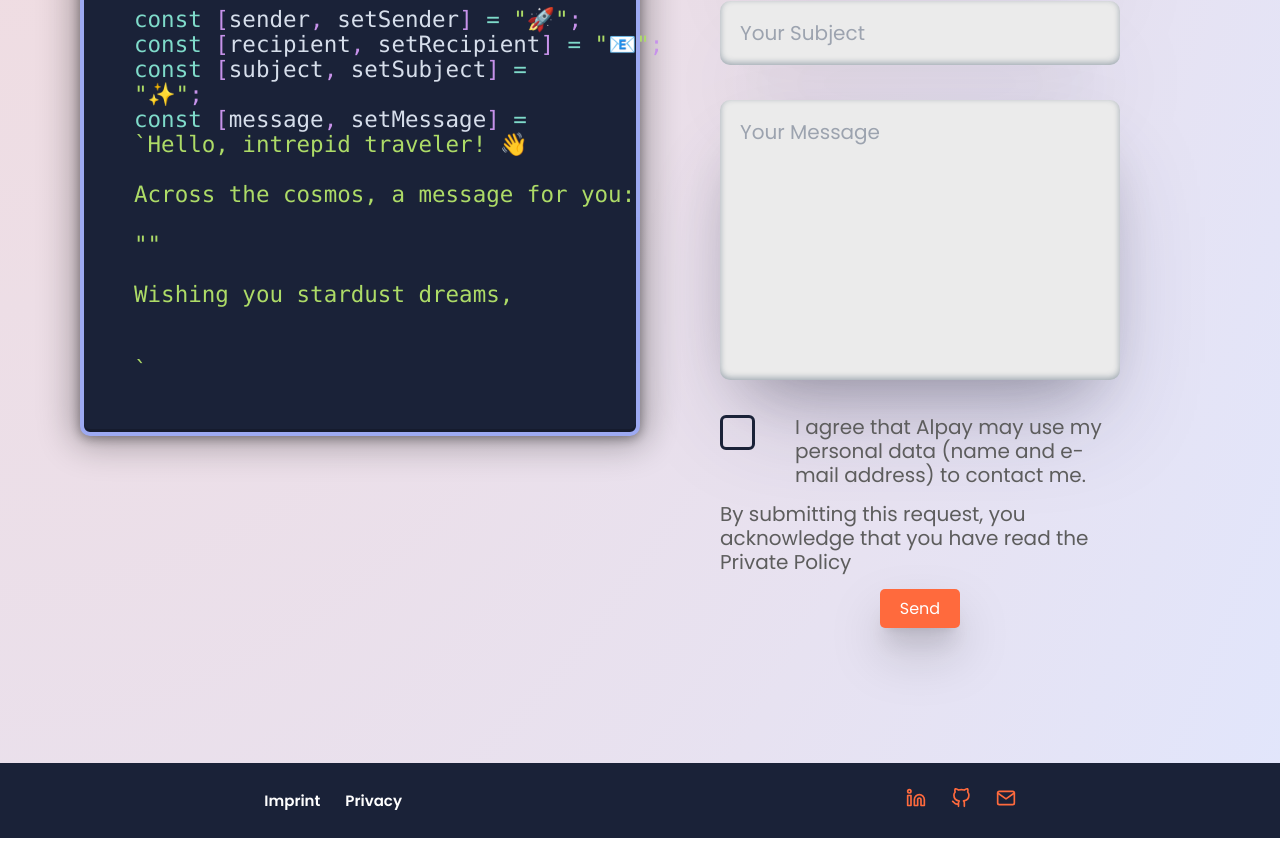
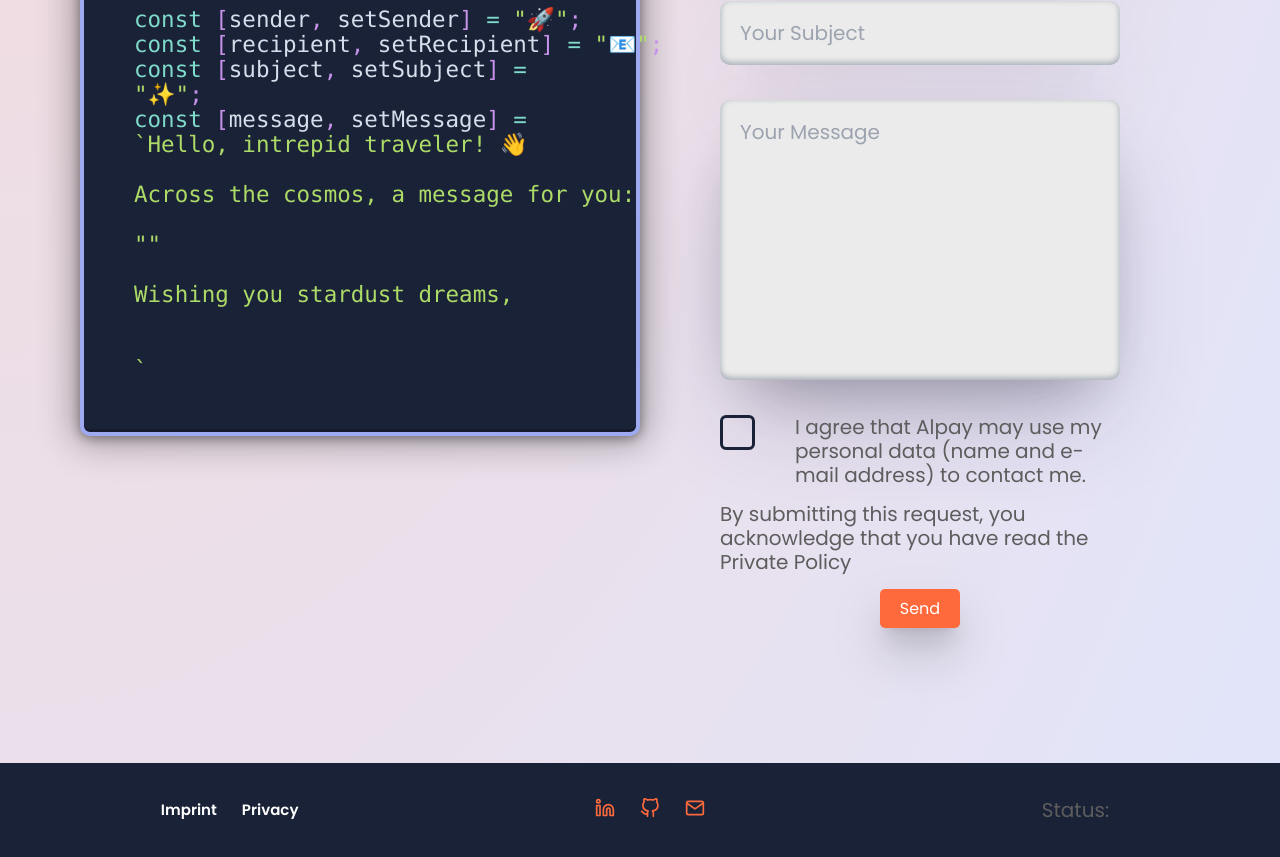
Before and after one commit to devstar1204/portfolio, a React (Vite) app: page / in a window 1280 px wide. Shown: the part 7424-8281 px from the top of the page. Built offline with nearby package versions, Linux system fonts and the light colour scheme; no server answers.

Commit message:
added api endpoint to get status data

```diff
--- a/src/components/Contact.tsx
+++ b/src/components/Contact.tsx
@@ -12,6 +12,7 @@ import "react-toastify/dist/ReactToastify.css";
 
 const Contact: React.FC = () => {
   const apiBaseUrl = import.meta.env.VITE_API_BASE_URL || "";
+
   const [name, setName] = useState<string>("");
   const [email, setEmail] = useState<string>("");
   const [subject, setSubject] = useState<string>("");
--- a/src/components/Footer.tsx
+++ b/src/components/Footer.tsx
@@ -1,5 +1,5 @@
 // @ts-nocheck
-import React from "react";
+import React, { lazy } from "react";
 import { Link } from "react-router-dom";
 import { sideBarLeftSocials, FooterLinks } from "../assets/lib/data";
 import { useLanguage } from "../context/language-context";
@@ -7,6 +7,8 @@ import { useTheme } from "../context/theme-context";
 
 import Popup from "reactjs-popup";
 import { VscChromeClose } from "react-icons/vsc";
+const LazyServiceStatus = lazy(() => import("../components/ServiceStatus"));
+
 interface SocialLink {
   link: string;
   icon: string | React.FC<{ className: string }>;
@@ -59,7 +61,7 @@ const Footer: React.FC = () => {
           </Popup>
         ))}
       </div>
-      <div className="socials flex gap-10">
+      <div className="socials flex gap-10 ">
         {sideBarLeftSocials.map((social: SocialLink, index: number) => (
           <Link
             to={social.link}
@@ -85,6 +87,9 @@ const Footer: React.FC = () => {
           </Link>
         ))}
       </div>
+      <div>
+        <LazyServiceStatus />
+      </div>
     </footer>
   );
 };
--- /dev/null
+++ b/src/components/ServiceStatus.tsx
@@ -0,0 +1,58 @@
+import React, { useEffect, useState } from "react";
+import axios from "axios";
+import { Link } from "react-router-dom";
+
+const ServiceStatus: React.FC = () => {
+  const [status, setStatus] = useState("");
+
+  const statusColor = () => {
+    if (status === "operational") {
+      return "!text-green-500";
+    } else if (status === "downtime") {
+      return "!text-yellow-500";
+    } else if (status === "degraded") {
+      return "!text-red-500";
+    }
+  };
+  const iconColor = () => {
+    if (status === "operational") {
+      return "bg-green-500";
+    } else if (status === "downtime") {
+      return "bg-yellow-500";
+    } else if (status === "degraded") {
+      return "bg-red-500";
+    }
+  };
+
+  useEffect(() => {
+    async function getStatusData() {
+      try {
+        const response = await axios.get("https://alpaycelik.dev/api/status");
+        setStatus(response.data.heartbeatResponse.serviceStatus);
+      } catch (error) {
+        console.error("Failed to get status from backend:", error);
+      }
+    }
+
+    getStatusData();
+  }, []);
+  return (
+    <React.Fragment>
+      <Link to="https://status.alpaycelik.dev">
+        <div className="status p-4 rounded-xl flex flex-row items-center">
+          <div className="status-icon w-[2rem] h-[2rem] rounded-3xl relative mr-4">
+            <div
+              className={`status-icon-inner absolute top-1/2 left-1/2 -translate-x-1/2 -translate-y-1/2 w-4 h-4 ${iconColor()} rounded-[inherit]`}
+            ></div>
+            <div
+              className={`status-icon-wave  w-[inherit] h-[inherit] rounded-[inherit] ${iconColor()}   animate-ping `}
+            ></div>
+          </div>
+          <p className={`status-text ${statusColor()} `}>Status: {status}</p>
+        </div>
+      </Link>
+    </React.Fragment>
+  );
+};
+
+export default ServiceStatus;
```
Also changed, not shown: 1 other file (tests, documents, lock files or other folders).
